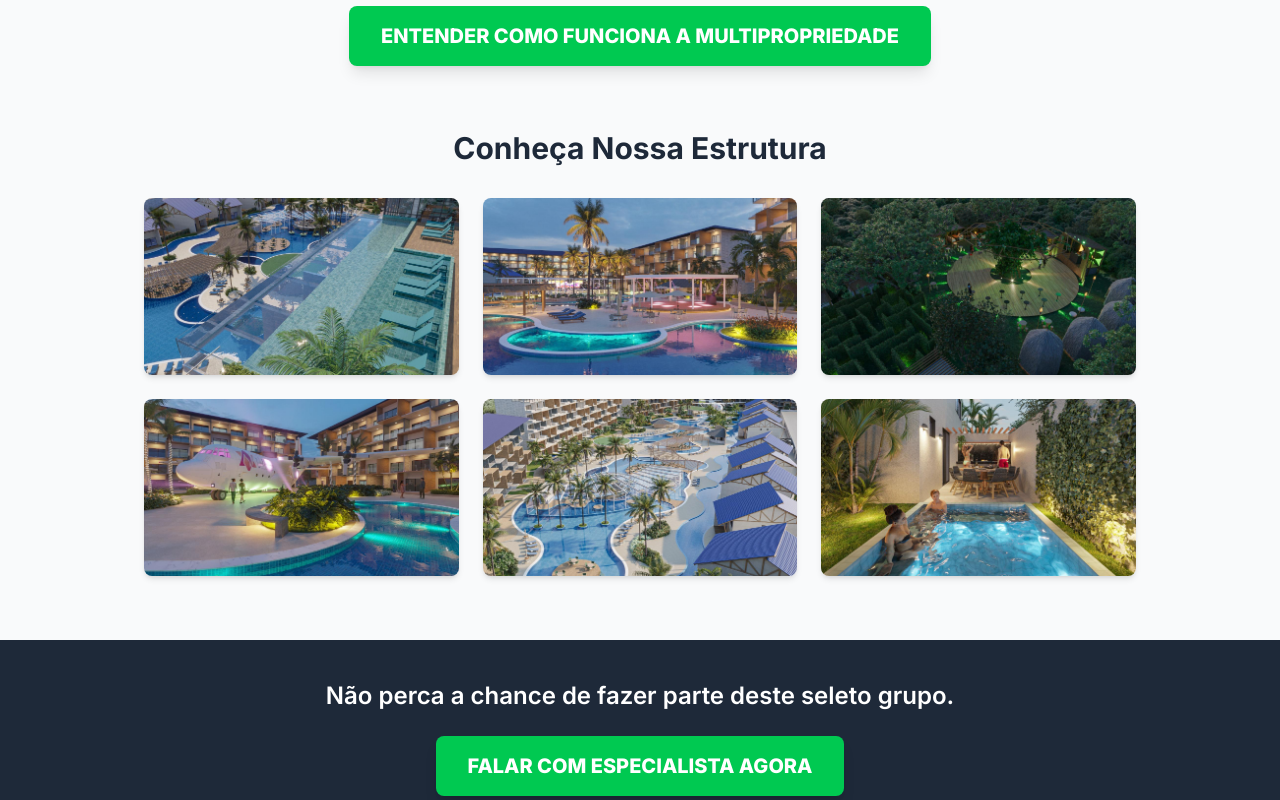
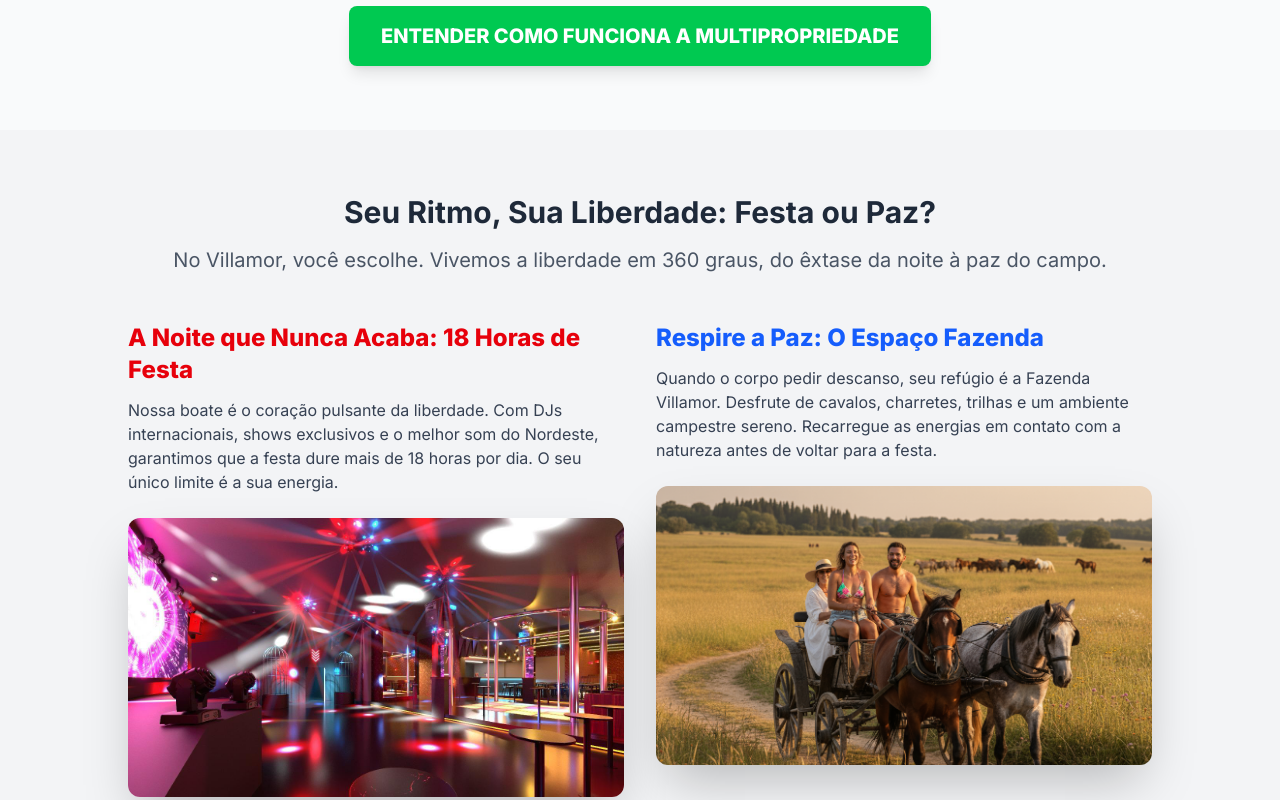
Before and after one commit to JeffHenriqueM/landingpage, a Next.js app: page / in a window 1280 px wide. Shown: the part 2740-3540 px from the top of the page. Built offline with nearby package versions, Linux system fonts and the light colour scheme.

Commit message:
subindo projeto e ads

```diff
--- a/app/page.tsx
+++ b/app/page.tsx
@@ -1,8 +1,8 @@
 import React from "react";
 import WhatsAppButton from "@/components/WhatsAppButton";
 import ThemeToggle from "@/components/ThemeToggle";
-import VideoEmbed from '@/components/VideoEmbed';
-import Image from 'next/image';
+import VideoEmbed from "@/components/VideoEmbed";
+import Image from "next/image";
 
 import {
   Home as HomeIcon,
@@ -15,9 +15,9 @@ import {
 
 // ⚠️ Configurações do seu CTA
 const CONTACT_INFO = {
-  phoneNumber: "83991120620", // SUBSTITUA! 55 + DDD + Seu Número
+  phoneNumber: "5583991120620", // SUBSTITUA! 55 + DDD + Seu Número
   message:
-    "Olá! Vim da Landing Page do Villamor Tambaba e gostaria de falar sobre como me tornar sócio proprietário.",
+    "Olá! Gostaria de falar sobre como me tornar sócio proprietário.",
   ctaText: "Quero Saber Como Ser Sócio!",
 };
 
@@ -73,7 +73,6 @@ export default function Home() {
 
         {/* Conteúdo centralizado */}
         <div className="relative z-10 max-w-5xl mx-auto">
-
           {/* Título Principal */}
           <h1 className="text-4xl sm:text-6 xl font-extrabold text-white mb-6 leading-tight drop-shadow-lg">
             PRIMEIRO RESORT NUDISTA E LIBERAL DA AMÉRICA DO SUL
@@ -107,7 +106,6 @@ export default function Home() {
           videoId="Cc3tL8KgJ4I?si=P50HsD24A0TK4jKW" // SEU ID DE VÍDEO
           title="Vídeo de Apresentação Villamor Tambaba Resort"
         />
-
       </section>
 
       {/* 3. SEÇÃO DE CREDIBILIDADE E FATO ÚNICO (Com Villamor) */}
@@ -247,6 +245,63 @@ export default function Home() {
           />
         </div>
       </section>
+      {/* 5.5. SEÇÃO DE ESTILO DE VIDA: RITMO E REFÚGIO (CORRIGIDA) */}
+      <section className="w-full bg-gray-100 dark:bg-gray-800 py-16 px-4">
+        <div className="max-w-5xl mx-auto text-center">
+          <h2 className="text-3xl font-bold text-gray-800 dark:text-white mb-4">
+            Seu Ritmo, Sua Liberdade: Festa ou Paz?
+          </h2>
+          <p className="text-xl text-gray-600 dark:text-gray-300 mb-12">
+            No Villamor, você escolhe. Vivemos a liberdade em 360 graus, do
+            êxtase da noite à paz do campo.
+          </p>
+
+          {/* CLASSE CORRIGIDA: items-start garante que as colunas se alinhem no topo */}
+          <div className="grid md:grid-cols-2 gap-8 items-start">
+            {/* LADO 1: A FESTA SEM LIMITES */}
+            <div className="text-left">
+              <h3 className="text-2xl font-extrabold text-red-600 dark:text-red-400 mb-3">
+                A Noite que Nunca Acaba: 18 Horas de Festa
+              </h3>
+              <p className="text-gray-700 dark:text-gray-300 mb-6">
+                Nossa boate é o coração pulsante da liberdade. Com DJs
+                internacionais, shows exclusivos e o melhor som do Nordeste,
+                garantimos que a festa dure mais de 18 horas por dia. O seu
+                único limite é a sua energia.
+              </p>
+              <div className="relative w-full aspect-video rounded-xl shadow-2xl overflow-hidden">
+                <Image
+                  src="/images/balada.jpeg"
+                  alt="Interior da boate luxuosa e liberal do resort, com iluminação neon."
+                  fill
+                  className="object-cover"
+                />
+              </div>
+            </div>
+
+            {/* LADO 2: O REFÚGIO TRANQUILO (FAZENDA) */}
+            <div className="text-left">
+              <h3 className="text-2xl font-extrabold text-blue-600 dark:text-blue-400 mb-3">
+                Respire a Paz: O Espaço Fazenda
+              </h3>
+              <p className="text-gray-700 dark:text-gray-300 mb-6">
+                Quando o corpo pedir descanso, seu refúgio é a Fazenda Villamor.
+                Desfrute de cavalos, charretes, trilhas e um ambiente campestre
+                sereno. Recarregue as energias em contato com a natureza antes
+                de voltar para a festa.
+              </p>
+              <div className="relative w-full aspect-video rounded-xl shadow-2xl overflow-hidden">
+                <Image
+                  src="/images/fazenda.png"
+                  alt="Cavalos e charrete em um amplo espaço de fazenda tranquilo."
+                  fill
+                  className="object-cover"
+                />
+              </div>
+            </div>
+          </div>
+        </div>
+      </section>
 
       {/* 6. GALERIA DE FOTOS DO PROJETO (USANDO COMPONENTE IMAGE) */}
       <section className="w-full max-w-5xl px-4 pb-16">
@@ -254,14 +309,13 @@ export default function Home() {
           Conheça Nossa Estrutura
         </h2>
         <div className="grid sm:grid-cols-2 lg:grid-cols-3 gap-6">
-
           {/* FOTO 1: Piscina Exclusiva */}
           <div className="relative w-full aspect-video rounded-lg shadow-md overflow-hidden">
             <Image
               src="/images/bordainfinita.jpg"
               alt="Piscina de Borda Ifinita"
               fill
-              style={{ objectFit: 'cover' }}
+              style={{ objectFit: "cover" }}
               sizes="(max-width: 768px) 100vw, 33vw"
             />
           </div>
@@ -272,7 +326,7 @@ export default function Home() {
               src="/images/area2.jpg"
               alt="Areas de utilização"
               fill
-              style={{ objectFit: 'cover' }}
+              style={{ objectFit: "cover" }}
               sizes="(max-width: 768px) 100vw, 33vw"
             />
           </div>
@@ -283,7 +337,7 @@ export default function Home() {
               src="/images/area1.jpg" //
               alt="Festa na Floresta"
               fill
-              style={{ objectFit: 'cover' }}
+              style={{ objectFit: "cover" }}
               sizes="(max-width: 768px) 100vw, 33vw"
             />
           </div>
@@ -294,7 +348,7 @@ export default function Home() {
               src="/images/aviao.jpg" // ⚠️ SUBSTITUA ESTA URL!
               alt="Avião Boate"
               fill
-              style={{ objectFit: 'cover' }}
+              style={{ objectFit: "cover" }}
               sizes="(max-width: 768px) 100vw, 33vw"
             />
           </div>
@@ -305,7 +359,7 @@ export default function Home() {
               src="/images/geral.jpg" // ⚠️ SUBSTITUA ESTA URL!
               alt="Piscina Exclusiva do Resort"
               fill
-              style={{ objectFit: 'cover' }}
+              style={{ objectFit: "cover" }}
               sizes="(max-width: 768px) 100vw, 33vw"
             />
           </div>
@@ -316,11 +370,10 @@ export default function Home() {
               src="/images/bangalo.jpg" // ⚠️ SUBSTITUA ESTA URL!
               alt="Bangalo"
               fill
-              style={{ objectFit: 'cover' }}
+              style={{ objectFit: "cover" }}
               sizes="(max-width: 768px) 100vw, 33vw"
             />
           </div>
-
         </div>
       </section>
 
```
Also changed, not shown: public/images/balada.jpeg (added), public/images/fazenda.png (added). Lines whose indentation alone changed are shown as unchanged.
